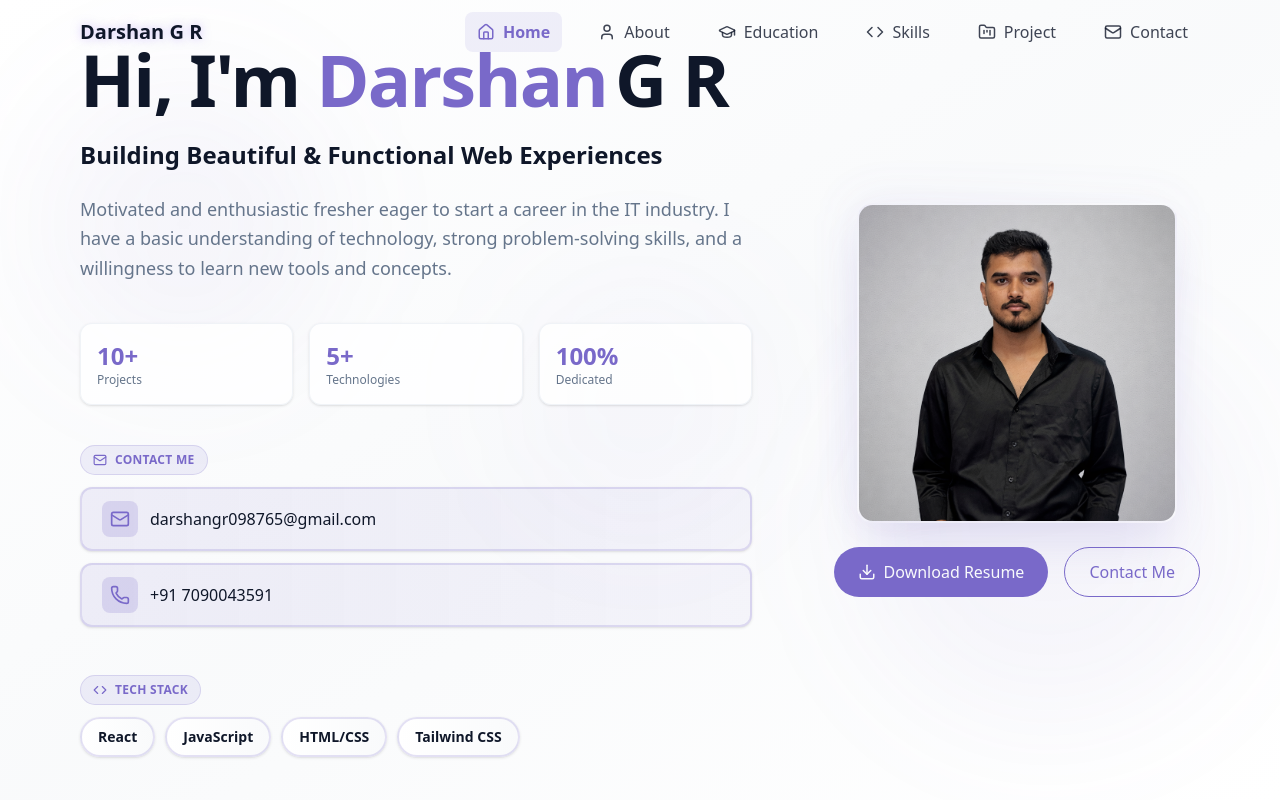
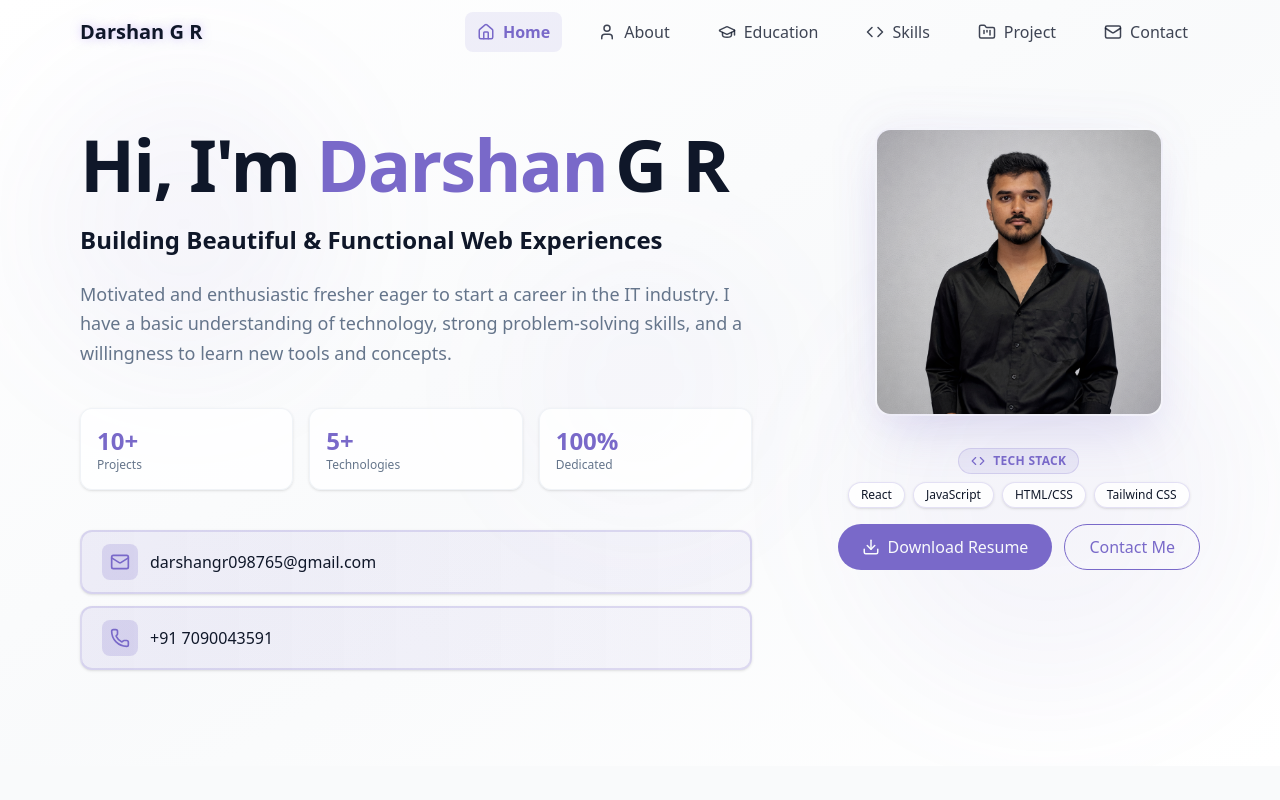
Before and after one commit to darshangr456/portfolio, a React (Vite) app: page / in a window 1280 px wide. Shown: the top 800 px of the page. Built offline with nearby package versions, Linux system fonts and the light colour scheme.

Commit message:
updated the hero section

```diff
--- a/src/components/HeroSection.jsx
+++ b/src/components/HeroSection.jsx
@@ -2,7 +2,7 @@ import { ArrowDown, Mail, Phone, Download, Code } from "lucide-react";
 
 export const HeroSection=()=>{
     return (
-    <section id="hero" className="relative min-h-screen flex items-center justify-center py-16 md:py-0 section-container bg-gradient-to-br from-white via-gray-50 to-white">
+    <section id="hero" className="relative flex items-center justify-center pt-24 pb-16 md:pt-32 md:pb-24 section-container bg-gradient-to-br from-white via-gray-50 to-white">
       {/* Decorative Background Elements */}
       <div className="absolute inset-0 overflow-hidden pointer-events-none">
         <div className="absolute top-20 left-10 w-72 h-72 bg-primary/5 rounded-full blur-3xl"></div>
@@ -10,7 +10,7 @@ export const HeroSection=()=>{
         <div className="absolute top-1/2 left-1/2 transform -translate-x-1/2 -translate-y-1/2 w-64 h-64 bg-primary/3 rounded-full blur-3xl"></div>
       </div>
 
-      <div className="container mx-auto flex flex-col md:flex-row items-center justify-between gap-8 md:gap-12 z-10 relative">
+      <div className="container mx-auto flex flex-col md:flex-row items-start justify-between gap-8 md:gap-12 z-10 relative">
          {/* Text Content */}
          <div className="text-center md:text-left space-y-4 md:space-y-6 max-w-2xl w-full">
            {/* Role Badge */}
@@ -52,10 +52,10 @@ export const HeroSection=()=>{
 
             {/* Contact Info */}
             <div className="pt-4 opacity-0 animate-fade-in-delay-4">
-              <div className="inline-flex items-center gap-2 px-2.5 sm:px-3 py-1 sm:py-1.5 rounded-full bg-primary/10 border border-primary/20 mb-3">
+              {/* <div className="inline-flex items-center gap-2 px-2.5 sm:px-3 py-1 sm:py-1.5 rounded-full bg-primary/10 border border-primary/20 mb-3">
                 <Mail className="h-3 w-3 sm:h-3.5 sm:w-3.5 text-primary" />
                 <span className="text-xs font-semibold text-primary uppercase tracking-wide">Contact Me</span>
-              </div>
+              </div> */}
               <div className="flex flex-col gap-2 sm:gap-3">
                 <a href="mailto:darshangr098765@gmail.com" className="group flex items-center gap-2 sm:gap-3 bg-gradient-to-r from-primary/10 to-primary/5 hover:from-primary/20 hover:to-primary/10 backdrop-blur-sm px-3 sm:px-4 md:px-5 py-2.5 sm:py-3 rounded-lg md:rounded-xl border-2 border-primary/20 hover:border-primary/40 transition-all duration-300 shadow-sm hover:shadow-md">
                   <div className="p-1.5 sm:p-2 rounded-lg bg-primary/20 group-hover:bg-primary/30 transition-colors flex-shrink-0">
@@ -71,27 +71,12 @@ export const HeroSection=()=>{
                 </a>
               </div>
             </div>
-
-            {/* Tech Stack Badges */}
-            <div className="pt-4 md:pt-6 opacity-0 animate-fade-in-delay-4">
-              <div className="inline-flex items-center gap-2 px-2.5 sm:px-3 py-1 sm:py-1.5 rounded-full bg-primary/10 border border-primary/20 mb-2 sm:mb-3">
-                <Code className="h-3 w-3 sm:h-3.5 sm:w-3.5 text-primary" />
-                <span className="text-xs font-semibold text-primary uppercase tracking-wide">Tech Stack</span>
-              </div>
-              <div className="flex flex-wrap gap-2 sm:gap-2.5 justify-center md:justify-start">
-                {['React', 'JavaScript', 'HTML/CSS', 'Tailwind CSS'].map((tech, idx) => (
-                  <span key={idx} className="px-3 sm:px-4 py-1.5 sm:py-2 bg-gradient-to-r from-white to-gray-50 backdrop-blur-sm border-2 border-primary/20 hover:border-primary/40 rounded-full text-xs sm:text-sm font-semibold text-foreground hover:text-primary hover:bg-gradient-to-r hover:from-primary/10 hover:to-primary/5 transition-all duration-300 shadow-sm hover:shadow-md">
-                    {tech}
-                  </span>
-                ))}
-              </div>
-            </div>
          </div>
 
-         {/* Professional Profile Photo with Buttons */}
-         <div className="flex flex-col items-center gap-4 sm:gap-6 w-full md:w-auto">
-           <div className="relative w-48 h-48 sm:w-56 sm:h-56 md:w-72 md:h-72 lg:w-80 lg:h-80 group opacity-0 animate-fade-in-delay-2">
-             {/* Profile Image */}
+         {/* Right Column - Photo and Tech Stack */}
+         <div className="w-full md:w-auto flex flex-col items-center gap-6 md:gap-8">
+           {/* Professional Profile Photo */}
+           <div className="relative w-48 h-48 sm:w-56 sm:h-56 md:w-64 md:h-64 lg:w-72 lg:h-72 group opacity-0 animate-fade-in-delay-2">
              <div className="absolute inset-0 rounded-2xl overflow-hidden border-2 border-white/20 shadow-2xl shadow-primary/20 group-hover:shadow-primary/30 transition-all duration-500 bg-gradient-to-br from-primary/10 to-transparent">
                <div className="absolute inset-0 bg-gradient-to-br from-primary/5 via-transparent to-primary/5 z-10 mix-blend-overlay"></div>
                <img
@@ -106,15 +91,33 @@ export const HeroSection=()=>{
              <div className="absolute -inset-2 bg-gradient-to-br from-primary/10 to-transparent rounded-2xl -z-10 blur-xl opacity-70"></div>
            </div>
 
+           {/* Action Buttons and Tech Stack */}
+           <div className="w-full space-y-4 opacity-0 animate-fade-in-delay-4">
+             {/* Tech Stack */}
+             <div className="w-full">
+               <div className="inline-flex items-center gap-2 px-3 py-1 rounded-full bg-primary/10 border border-primary/20 mb-2">
+                 <Code className="h-3.5 w-3.5 text-primary" />
+                 <span className="text-xs font-semibold text-primary uppercase tracking-wide">Tech Stack</span>
+               </div>
+               <div className="flex flex-wrap justify-center gap-2">
+                 {['React', 'JavaScript', 'HTML/CSS', 'Tailwind CSS'].map((tech, idx) => (
+                   <span key={idx} className="px-3 py-1 bg-white/80 backdrop-blur-sm border border-primary/20 hover:border-primary/40 rounded-full text-xs font-medium text-foreground hover:text-primary transition-all duration-300 shadow-sm">
+                     {tech}
+                   </span>
+                 ))}
+               </div>
+             </div>
+
              {/* Action Buttons */}
-           <div className="flex flex-col sm:flex-row gap-3 sm:gap-4 w-full sm:w-auto opacity-0 animate-fade-in-delay-4">
-             <a href="/cv.pdf" download="Darshan-CV.pdf" className="cosmic-button flex items-center justify-center gap-2 w-full sm:w-auto text-sm sm:text-base px-4 sm:px-6 py-2 sm:py-2.5">
+             <div className="flex flex-col sm:flex-row gap-3 w-full">
+               <a href="/cv.pdf" download="Darshan-CV.pdf" className="cosmic-button flex items-center justify-center gap-2 w-full text-sm sm:text-base px-4 sm:px-6 py-2 sm:py-2.5">
                  <Download size={16} className="sm:w-[18px] sm:h-[18px]" />
                  <span className="whitespace-nowrap">Download Resume</span>
                </a>
-             <a href="#contact" className="px-4 sm:px-6 py-2 sm:py-3 rounded-full border border-primary text-primary hover:bg-primary/10 transition-colors duration-300 flex items-center justify-center gap-2 w-full sm:w-auto text-sm sm:text-base">
+               <a href="#contact" className="px-4 sm:px-6 py-2 sm:py-2.5 rounded-full border border-primary text-primary hover:bg-primary/10 transition-colors duration-300 flex items-center justify-center gap-2 w-full text-sm sm:text-base">
                  Contact Me
                </a>
+             </div>
            </div>
          </div>
       </div>
```
Lines whose indentation alone changed are shown as unchanged.
